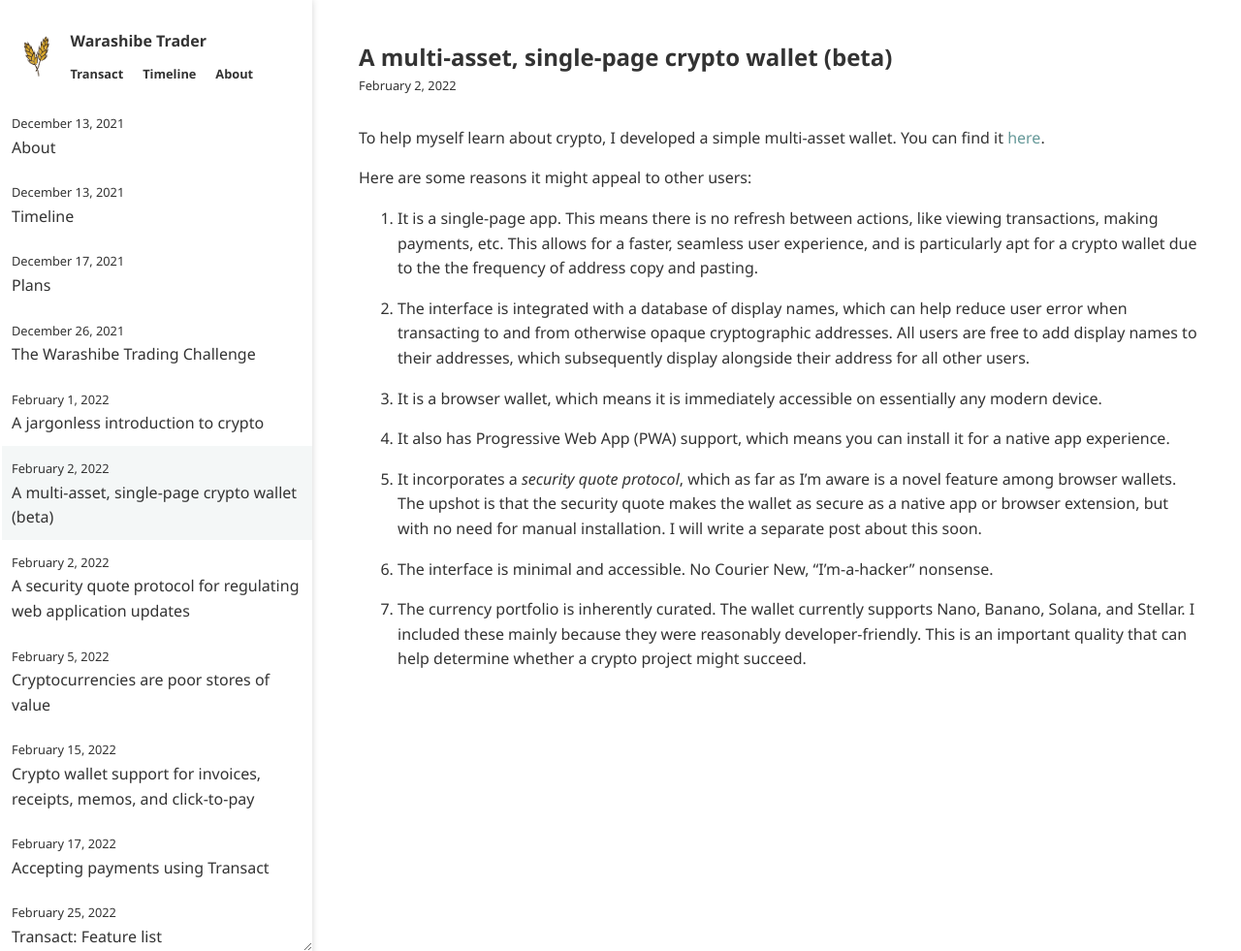
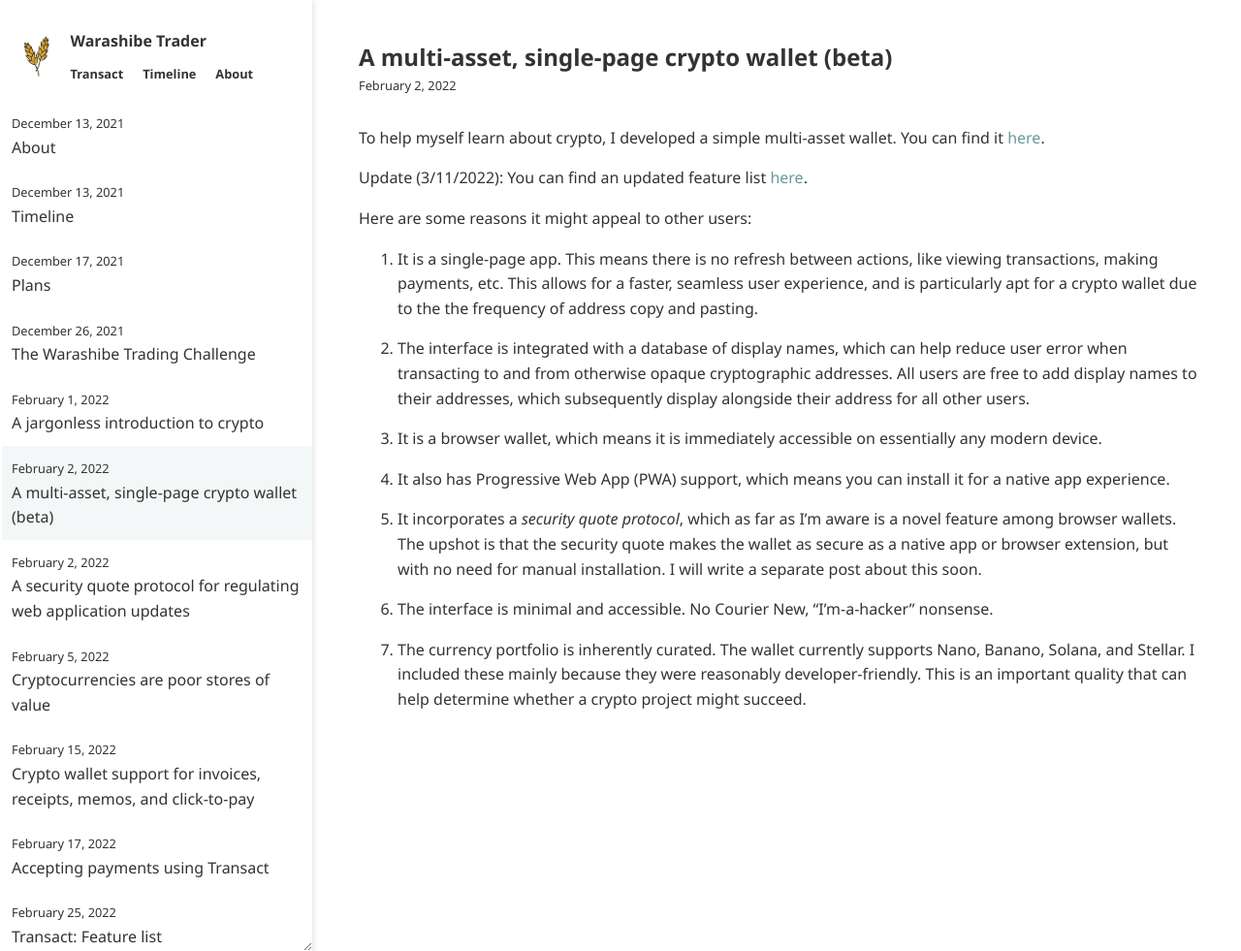
Before and after one commit to warashibetrader/warashibetrader.github.io, a Jekyll site: the page built from _posts/2022-02-02-multi-asset-wallet.md, in a window 1280 px wide and 981 px high. Shown: the whole window at 97% size. Built offline with Jekyll 4.4.1, drawn with Linux system fonts in a browser that asks for light colours.

Commit message:
Update 2022-02-02-multi-asset-wallet.md

```diff
--- a/_posts/2022-02-02-multi-asset-wallet.md
+++ b/_posts/2022-02-02-multi-asset-wallet.md
@@ -3,6 +3,8 @@ title: "A multi-asset, single-page crypto wallet (beta)"
 ---
 
 To help myself learn about crypto, I developed a simple multi-asset wallet. You can find it [here](https://transactcc.github.io/).
+
+Update (3/11/2022): You can find an updated feature list [here]({% post_url 2022-02-25-feature-list %}).
 
 Here are some reasons it might appeal to other users:
 
```
